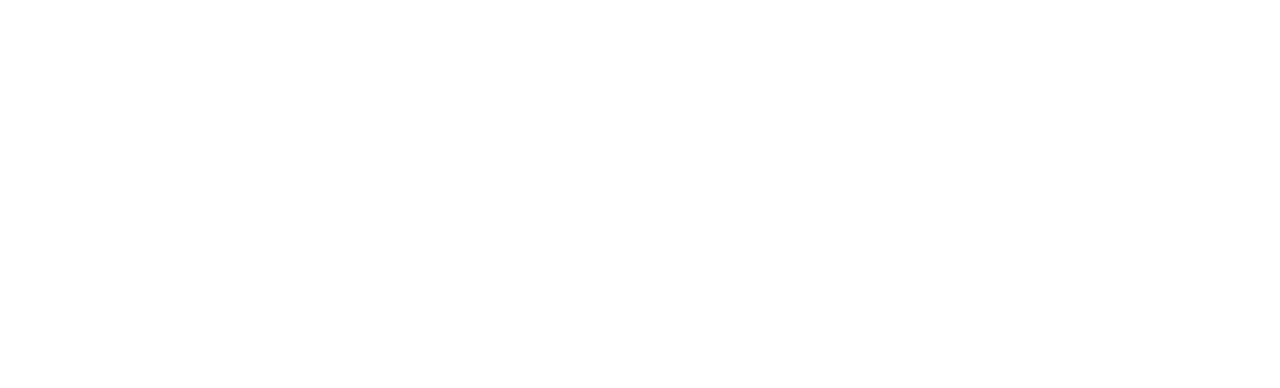
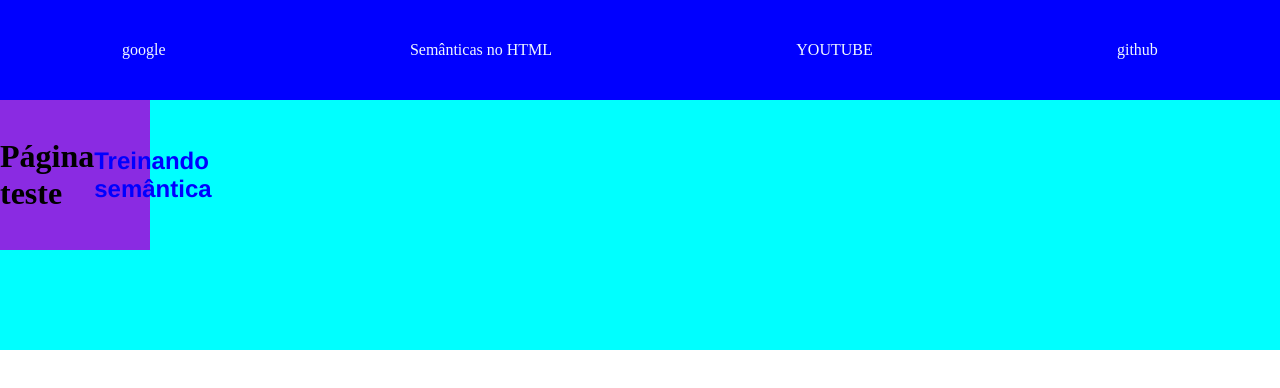
Before and after one commit to slashhellh1/Portifolio, a plain HTML site: page index.html in a window 1280 px wide. Drawn offline with Linux system fonts and the light colour scheme.

Commit message:
feat: criei uma estrutura

```diff
--- /dev/null
+++ b/index.css
@@ -0,0 +1,49 @@
+* {
+    padding: 0;
+    margin: 0;
+
+
+}
+
+.header {
+    width: 100%;
+    height: 250px;
+
+    background-color: aqua;
+}
+
+header > h1,h2 {
+    color: blue;
+    font-family: 'Franklin Gothic Medium', 'Arial Narrow', Arial, sans-serif;
+    display: flex;
+    justify-content: center;
+
+
+}
+
+header > div {
+    width: 150px;
+    height: 150px;
+    background-color: blueviolet;
+    display: flex;
+    justify-content: ;
+    align-items: center;
+
+}
+
+.links {
+    width: 100%;
+    height: 100px;
+
+    background-color: blue;
+    justify-content: space-around;
+    align-items: center;
+    display: flex;
+
+}
+
+nav > a {
+    color: aliceblue;
+    text-decoration: none;
+
+}
--- a/index.html
+++ b/index.html
@@ -3,9 +3,31 @@
 <head>
     <meta charset="UTF-8">
     <meta name="viewport" content="width=device-width, initial-scale=1.0">
-    <title>Document</title>
+    <title>Robson</title>
+    <link rel="stylesheet" href="./index.css">
+
+
 </head>
 <body>
+    <nav class="links">
+        <a href="https://www.google.com/webhp?hl=pt-BR&sa=X&ved=0ahUKEwjSzPrP7JSCAxW4kZUCHSEGDo8QPAgJ">google</a>
+        <a href="https://www.devmedia.com.br/html-semantico-conheca-os-elementos-semanticos-da-html5/38065">Semânticas no HTML</a>
+        <a href="https://www.youtube.com/">YOUTUBE</a>
+        <a href="https://github.com/">github</a>
+
+    </nav>
+
+    <header class="header">
+
+        <div>
+            <h1>Página teste</h1>
+            <h2>Treinando semântica</h2>
+
+        </div>
+
+        <img src="./src/assets/images/" alt="">
+    </header>
+
 
 </body>
 </html>
```
Also changed, not shown: src/coração.jpg (deleted), src/logo-senai2.png (deleted), src/vetor-de-coracao-de-icone-de-pixel-art-8-bits_682225-15.avif (deleted).
